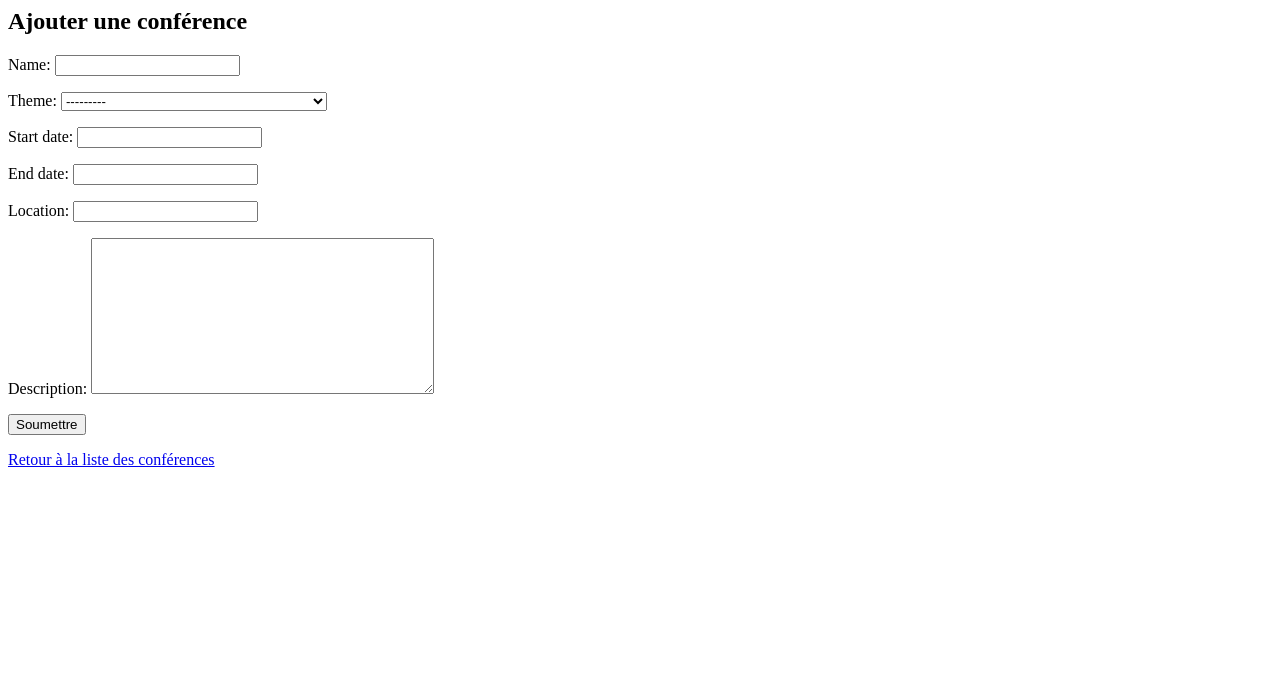
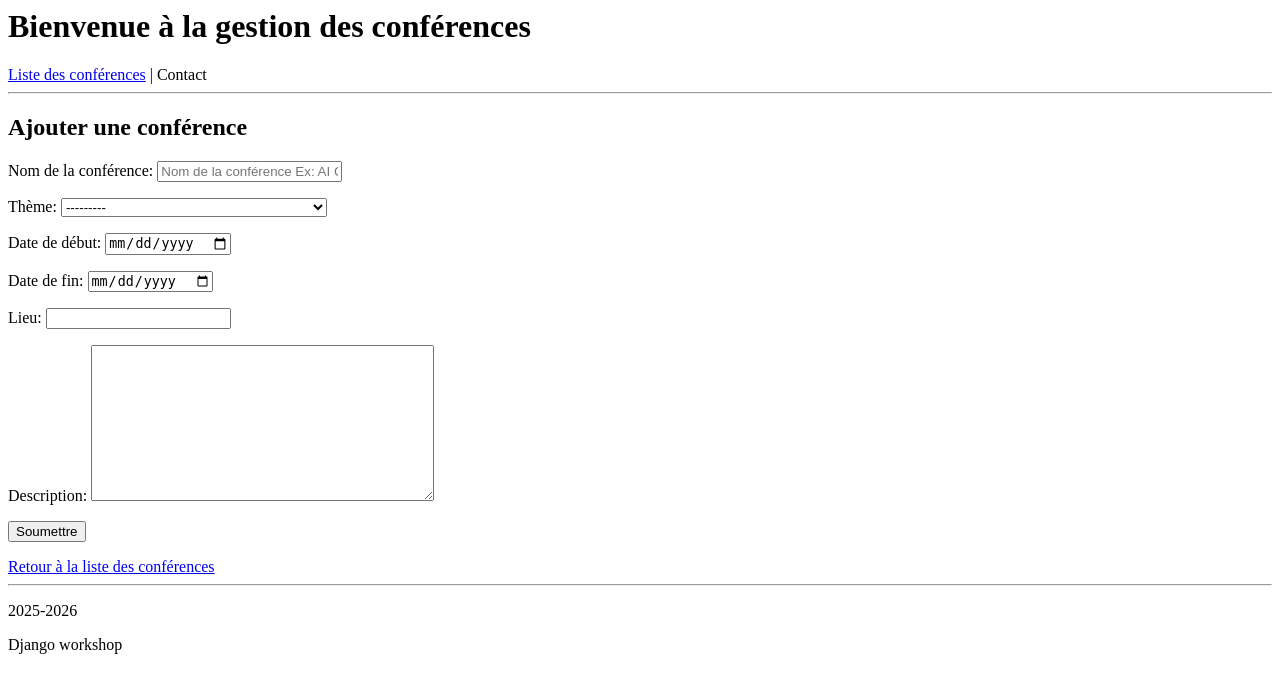
Before and after one commit to AhmedBelhsen/django-project, a Django app: page /Conference/form/ in a window 1280 px wide. Shown: the top 693 px of the page. Run offline with Django 5.2, Linux system fonts and the light colour scheme.

Commit message:
third commit

```diff
--- /dev/null
+++ b/ConferenceApp/forms.py
@@ -0,0 +1,21 @@
+from django import forms
+from .models import Conference
+
+
+class conference_form(forms.ModelForm):
+    class Meta:
+        model=Conference
+        fields=["name","theme","start_date","end_date","location","description"]
+        labels={
+            "name":"Nom de la conférence",
+            "theme":"Thème",
+            "start_date":"Date de début",
+            "end_date":"Date de fin",
+            "location":"Lieu",
+            "description":"Description",
+        }
+        widgets={
+            "name":forms.TextInput(attrs={"placeholder":"Nom de la conférence Ex: AI Conference 2024"}),
+            "start_date":forms.DateInput(attrs={"type":"date","placeholder":"date de début"}),
+            "end_date":forms.DateInput(attrs={"type":"date","placeholder":"date de fin"})
+        }
--- a/ConferenceApp/urls.py
+++ b/ConferenceApp/urls.py
@@ -7,5 +7,6 @@
     path("liste/",ConferenceListe.as_view(),name="conference_liste"),
     path("details/<int:pk>/",ConferenceDetail.as_view(),name="conference_detail"),
     path("form/",Conferencecreate.as_view(),name="conference_create"),
-
+    path("<int:pk>/update/",conference_update.as_view(),name="conference_update"),
+    path("<int:pk>/delete/>",ConferenceDelete.as_view(),name="conference_delete"),
 ]
--- a/ConferenceApp/views.py
+++ b/ConferenceApp/views.py
@@ -1,6 +1,7 @@
 from django.shortcuts import get_object_or_404, render
 from .models import Conference
-from django.views.generic import ListView,DetailView,CreateView
+from .forms import conference_form
+from django.views.generic import ListView,DetailView,CreateView,UpdateView,DeleteView
 from django.urls import reverse_lazy
 # Create your views here.
 def all_conference(req):
@@ -24,6 +25,19 @@
 
 class Conferencecreate(CreateView):
     model=Conference
-    fields='__all__'
+    form_class= conference_form
+    #fields= '__all__'
     template_name="Conference/conference_form.html"
     success_url=reverse_lazy("conference_liste")
+
+class conference_update(UpdateView):
+    model=Conference
+    #fields='__all__'
+    form_class=conference_form #one of the two options to display form
+    template_name="Conference/conference_form.html"
+    success_url=reverse_lazy("conference_liste")
+
+class ConferenceDelete(DeleteView):
+    model=Conference
+    template_name="Conference/conference_confirm_delete.html"
+    success_url=reverse_lazy("conference_liste")
--- a/Templates/Conference/conference_form.html
+++ b/Templates/Conference/conference_form.html
@@ -1,7 +1,14 @@
+{%extends "base.html" %}
+{% block content %}
+{%if view.object.pk%}
+<h2>Modifier une conférence</h2>
+{%else%}
 <h2>Ajouter une conférence</h2>
+{%endif%}
 <form method="post">
     {% csrf_token %}
     {{ form.as_p }}
     <button type="submit">Soumettre</button>
 </form>
 <a href="{% url 'conference_liste' %}">Retour à la liste des conférences</a>
+{%endblock%}
--- /dev/null
+++ b/Templates/base.html
@@ -0,0 +1,20 @@
+<html>
+    <body>
+        <header>
+            <h1>Bienvenue à la gestion des conférences</h1>
+            <nav>
+                <a href="{% url 'conference_liste' %}">Liste des conférences</a> |
+                <a>Contact</a>
+            </nav>
+        </header>
+        <hr>
+        {% block content %}
+        {% endblock %}
+        <hr>
+        <footer>
+            <p> 2025-2026</p>
+            <p> Django workshop </p>
+
+        </footer>
+    </body>
+</html>
```
Also changed, not shown: Templates/Conference/conference_confirm_delete.html (added, +10 -0 lines), Templates/Conference/details.html (+7 -0 lines), Templates/Conference/list.html (+10 -4 lines).
